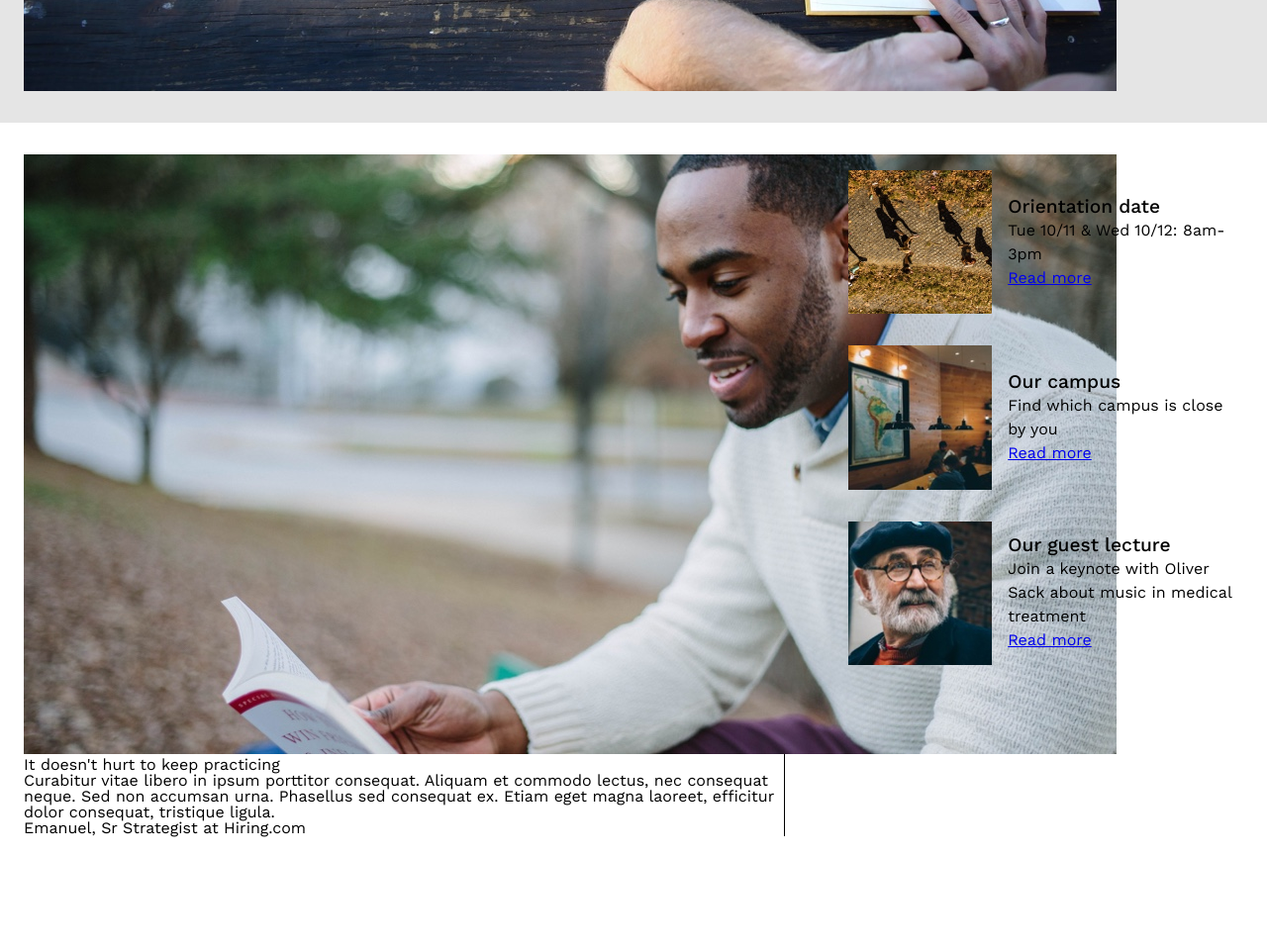
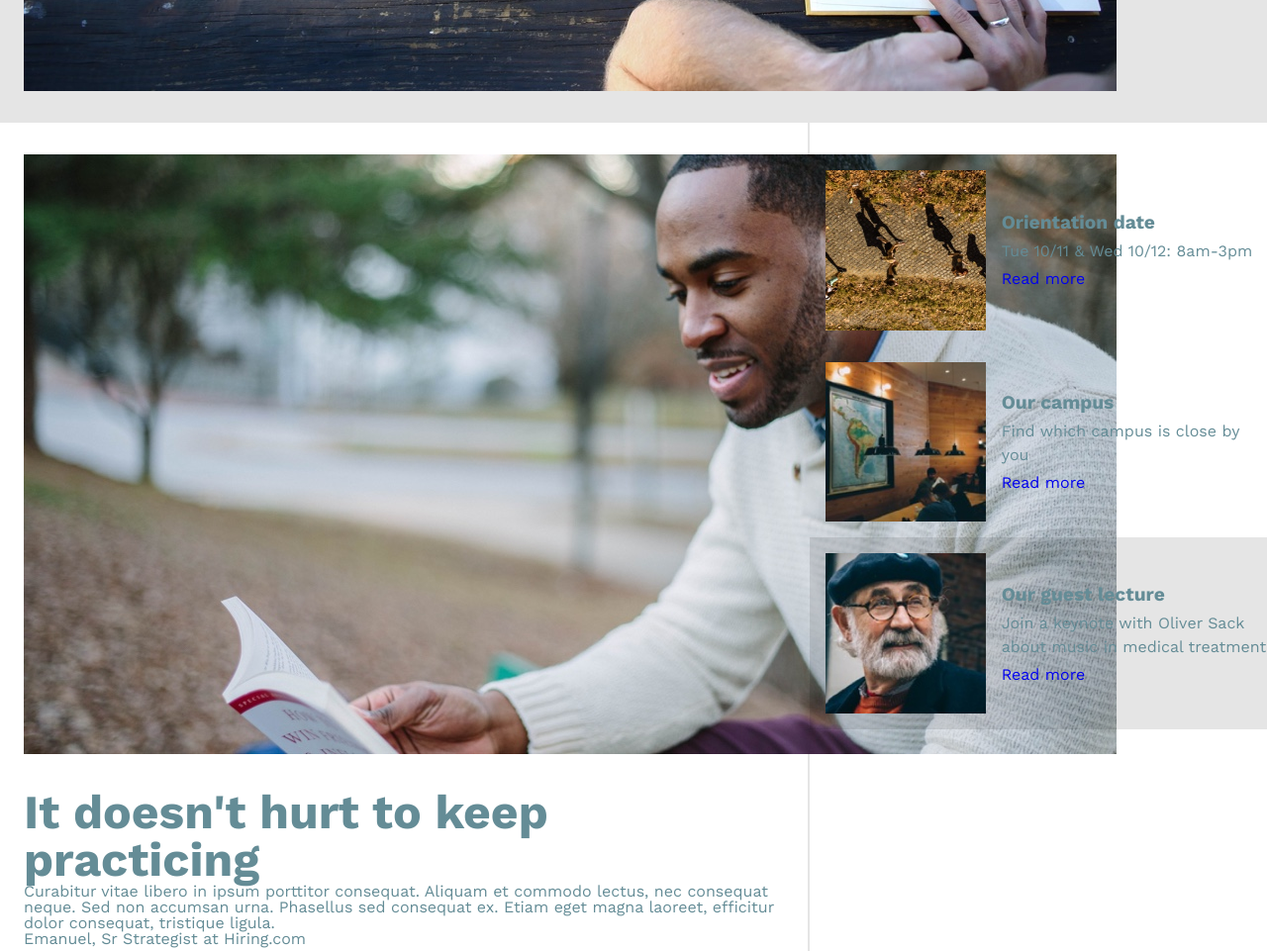
Before and after one commit to Trejo42/colmar-academy, a plain HTML site: page index.html in a window 1280 px wide. Shown: the part 820-1781 px from the top of the page at 99% size. Before the commit the page ends 1697 px from the top, so only its background shows below. Drawn offline with nearby package versions, Linux system fonts and the light colour scheme.

Commit message:
up-to-date

```diff
--- a/index.html
+++ b/index.html
@@ -62,7 +62,7 @@
           <img src="./resources/images/information-guest-lecture.jpg" alt="An old man.">
           <div class="content">
             <h3>Our guest lecture</h3>
-            <span>Join a keynote with Oliver Sack about music in medical treatment</span>
+            <span>Join a keynote with Oliver Sack<br> about music in medical treatment</span>
             <a href="#">Read more</a>
           </div>
         </div>
--- a/resources/css/style.css
+++ b/resources/css/style.css
@@ -89,10 +89,7 @@ header ul li {
 .information {
   display: flex;
   font-family: "work sans", helvetica, sans-serif;
-}
-
-.information .information-sub {
-  margin: 2rem 1.5rem;
+  color: rgba(100, 140, 150, 1);
 }
 
 .information .sub-information {
@@ -100,18 +97,26 @@ header ul li {
 }
 
 .information #left {
+  padding: 2rem 1.5rem;
   width: 60%;
-  border-right: solid 1px black;
+  border-right: solid 2px rgba(0, 0, 0, 0.1);
+}
+
+.information #left h1 {
+  font-size: 3rem;
+  font-weight: bold;
+  padding-top: 2rem;
 }
 
 .information #right {
   width: 40%;
+  padding: 2rem 0;
 }
 
 .information .sub-information img {
   width: 35%;
   height: auto;
-  margin: 1rem;
+  padding: 1rem;
 }
 
 .information .sub-information .content {
@@ -119,10 +124,22 @@ header ul li {
   flex-flow: column;
   width: 65%;
   justify-content: center;
-  line-height: 1.5rem;
 }
 
 .information .sub-information .content h3 {
   font-size: 1.2rem;
-  font-weight: 500;
+  font-weight: bold;
 }
+
+.information .sub-information .content span {
+  margin: .5rem 0;
+  line-height: 1.5rem;
+}
+
+.information .sub-information .content a {
+  text-decoration: none;
+}
+
+.information #lecture {
+  background-color: rgba(0, 0, 0, 0.1);
+}
```
